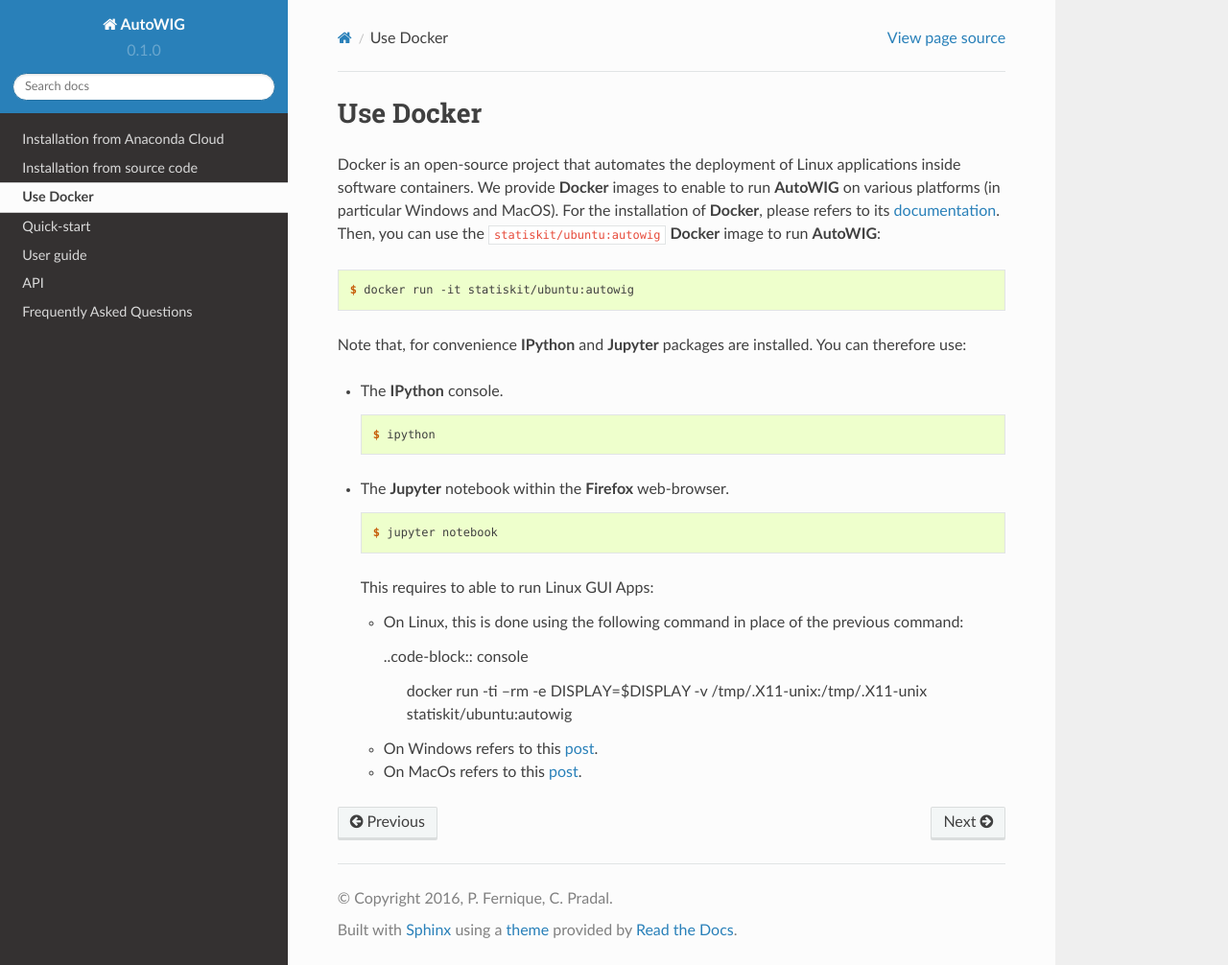
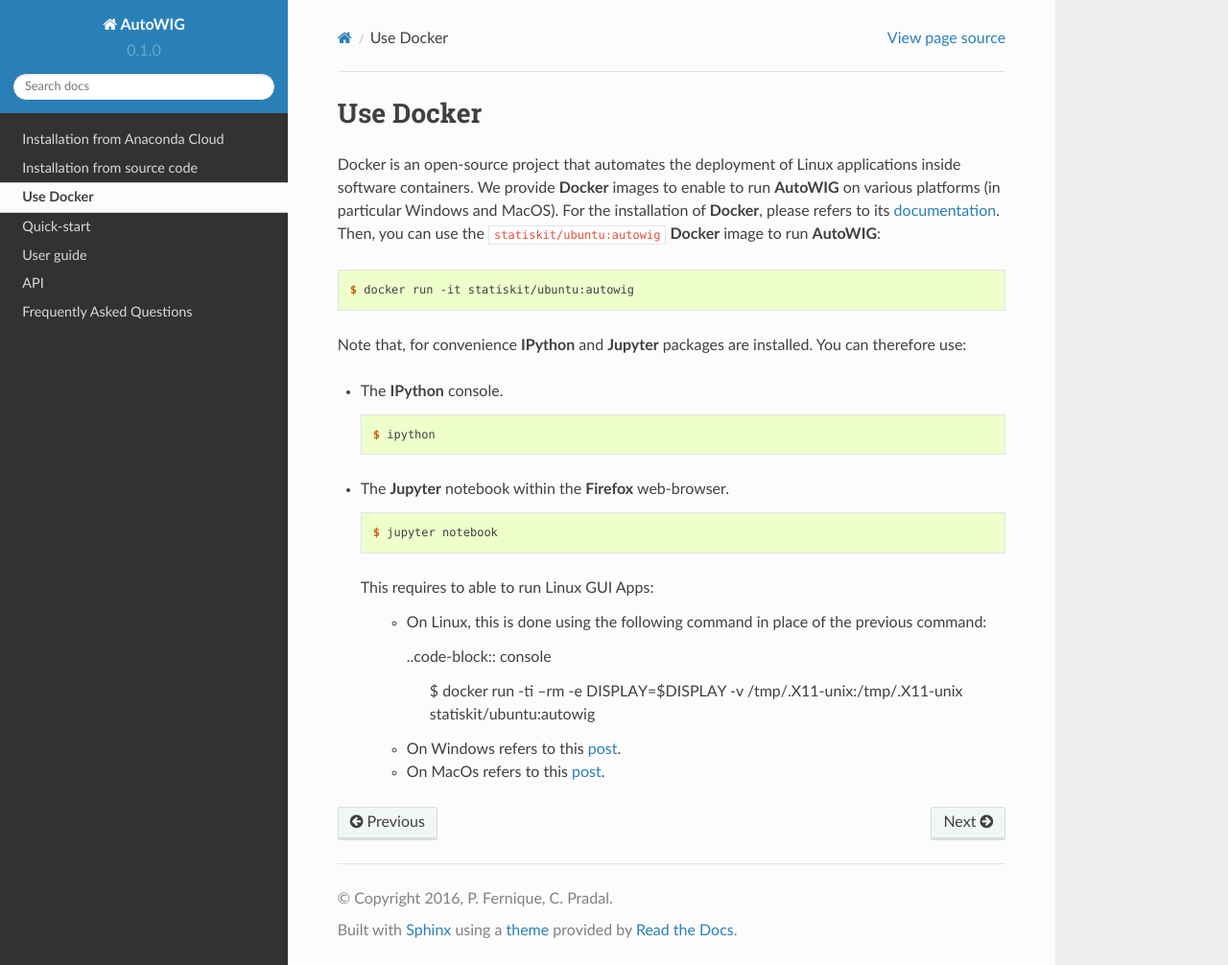
Before and after one commit to StatisKit/AutoWIG, a Sphinx documentation site: the page built from doc/docker.rst, in a window 1280 px wide and 1006 px high. Shown: the whole window at 96% size. Built offline with Sphinx 7.4.7 and the Read the Docs theme 2.0.0, drawn with Linux system fonts in a browser that asks for light colours.

```diff
--- a/doc/docker.rst
+++ b/doc/docker.rst
@@ -29,11 +29,11 @@ You can therefore use:
 
   This requires to able to run Linux GUI Apps:
 
-  * On Linux, this is done using the following command in place of the previous command:
+    * On Linux, this is done using the following command in place of the previous command:
 
-    ..code-block:: console
+      ..code-block:: console
 
-      docker run -ti --rm -e DISPLAY=$DISPLAY -v /tmp/.X11-unix:/tmp/.X11-unix statiskit/ubuntu:autowig
+        $ docker run -ti --rm -e DISPLAY=$DISPLAY -v /tmp/.X11-unix:/tmp/.X11-unix statiskit/ubuntu:autowig
 
-  * On Windows refers to this `post <http://manomarks.github.io/2015/12/03/docker-gui-windows.html>`_.
-  * On MacOs refers to this `post <https://github.com/docker/docker/issues/8710>`_.
+    * On Windows refers to this `post <http://manomarks.github.io/2015/12/03/docker-gui-windows.html>`_.
+    * On MacOs refers to this `post <https://github.com/docker/docker/issues/8710>`_.
```
